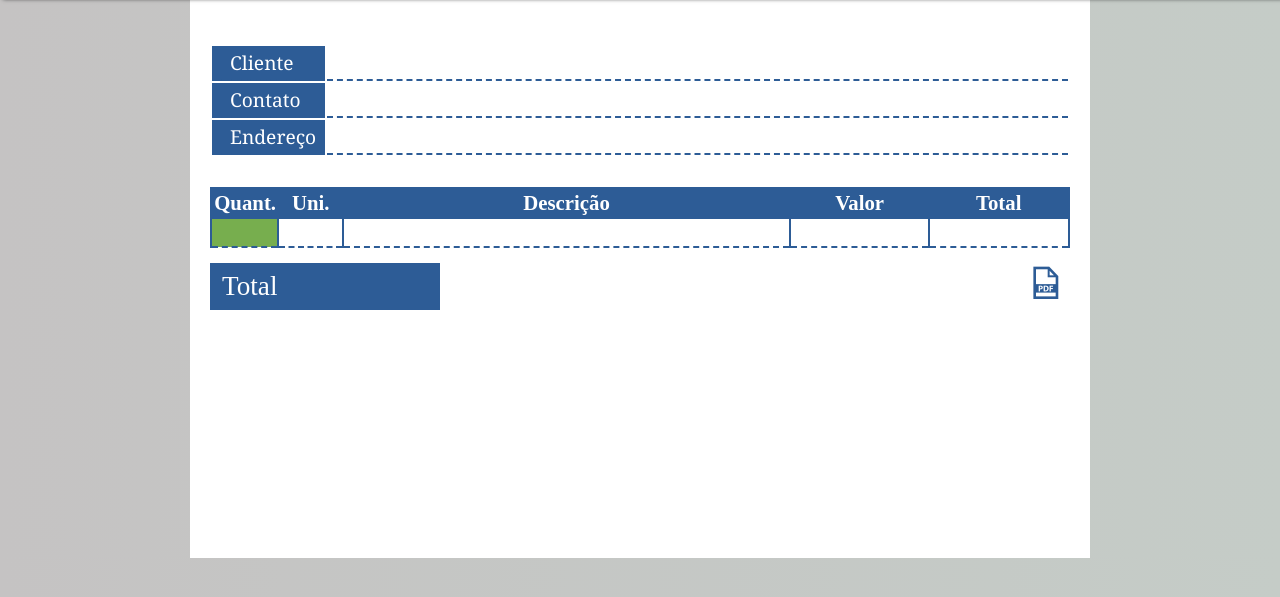
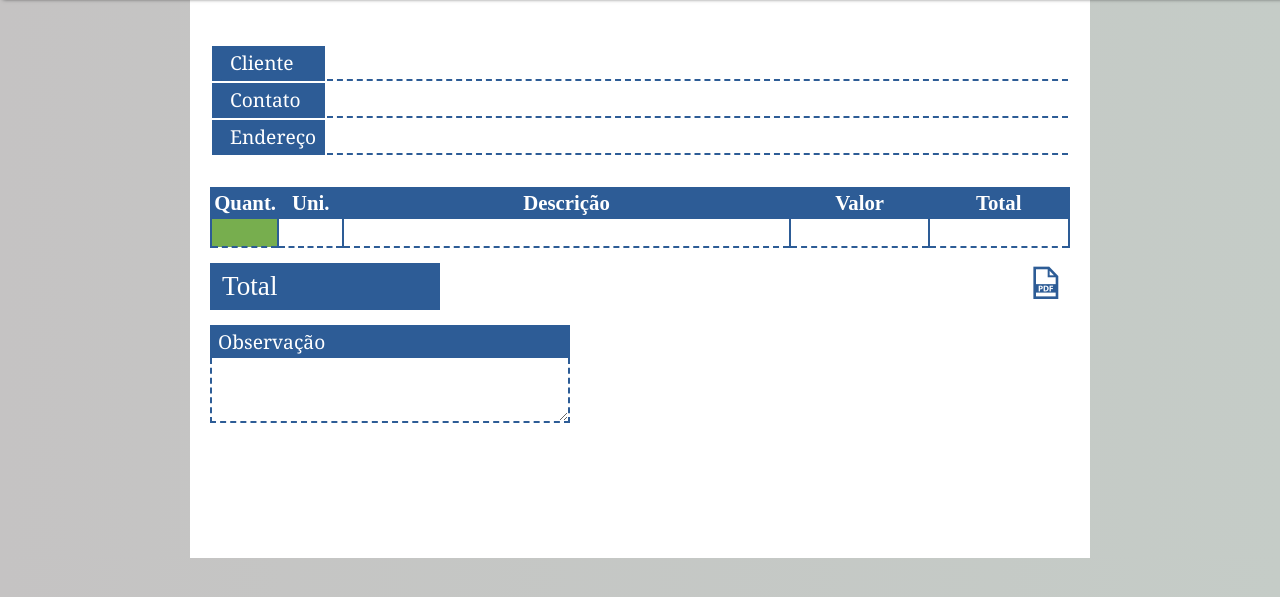
Before and after one commit to sosmarcos/Ordenador, a PHP site: page / in a window 1280 px wide, after a click that opens the changed part. Shown: the part 71-668 px from the top of the page. Run offline with PHP 8.4, Linux system fonts and the light colour scheme; some web fonts are replaced.

Commit message:
Style 0.9.5

```diff
--- a/index.html
+++ b/index.html
@@ -58,7 +58,7 @@
 
         <!--<========================================|Seção de Orçamento|==========================================================>-->
         <section id="orçamento" style="margin-top: 25px;">
-            <table>
+            <table style="margin-bottom: 30px;">
                 <tr>
                     <td class="cliente"><label for="nome">Cliente</label></td>
                     <td style="width: 90%;"><input type="text" id="nome" class="cliente"></td>
@@ -72,6 +72,11 @@
                     <td style="width: 90%;"><input type="text" id="endereço" class="cliente"></td>
                 </tr>
             </table>
+            <select name="pagamento" id="pagamento" style="display: none;">
+                <option value="pix">Pix</option>
+                <option value="debito">Débito</option>
+                <option value="credito">Crédito</option>
+            </select>
             <table id="grade_de_entrada">
                 <tbody>
                     <tr id="legenda_do_orçamento">
@@ -100,7 +105,11 @@
                     </tr>
                 </tbody>
             </table>
-            <label id="total_total">Total</label><input type="button" value="U" id="carimbo" onclick="printPdf()" style="font-family: 'tipos';">
+            <label id="total_total">Total</label>
+            <label id="etiqueda_parcela" style="display: none;">Parcelas</label>
+            <input type="button" value="U" id="carimbo" onclick="printPdf()" style="font-family: 'tipos';">
+            <label for="observaçao" class="cliente" style="display: block; width: 40%; margin-top: 15px;">Observação</label>
+            <textarea name="observaçao" id="observaçao" cols="30" rows="10" style="display: block; margin-top: 0px;"></textarea>
         </section>
 
         <!--<==========================================|Seção dos Plantas|==========================================================>-->
--- a/script.js
+++ b/script.js
@@ -66,10 +66,11 @@ class Comanda {
 }
 
 class Cliente {
-    constructor(nome='', contato='', endereço='') {
+    constructor(nome='', contato='', endereço='', observaçao='') {
         this.nome = nome
         this.contato = contato
         this.endereço = endereço
+        this.observaçao = observaçao
     }
 }
 
@@ -2141,6 +2142,8 @@ function inputToLabel() {
 }
 
 function orçamento(index, ediçao=null) {
+    var formaDePagamento = window.document.getElementById('pagamento')
+
     if (ediçao) {
         let corretor = window.document.getElementById(`${ediçao}_orçamento_edit_${index}`)
 
@@ -2219,6 +2222,7 @@ function orçamento(index, ediçao=null) {
                 comanda.registro.push(new registroDeComanda(quantidade.value, grandeza.value, descrição.value, valorUnitario.value))
                 comanda.valor += parseFloat(comanda.registro[index].total)
                 window.document.getElementById('total_total').innerText = `Total: R$ ${(comanda.valor.toFixed(2)).replace('.', ',')}`
+                if (formaDePagamento.value == 'credito') {document.getElementById('etiqueda_parcela').style.display = 'inline'}
             }
         }
 
@@ -2313,6 +2317,7 @@ function ediçaoDeTabela(index, ediçao) {
 }
 
 function printPdf() {
+    console.log(`${window.document.getElementById('observaçao').value}`)
     var cliente = new Cliente(
         window.document.getElementById('nome').value,
         window.document.getElementById('contato').value,
@@ -2331,6 +2336,14 @@ function printPdf() {
             </tr>`
     }
 
+    let ob
+    if (window.document.getElementById('observaçao').value == '') {
+        ob = `<p class="observaçao" style="border-bottom: 2px dashed #9e9c9c;"></p>`
+    } else {
+        ob = `<h2>Observação</h2><p class="observaçao" style="border: 2px dashed #9e9c9c;">${window.document.getElementById('observaçao').value}</p>`
+    }
+
+
     const rascunho = `<!DOCTYPE html>
     <html lang="pt-br">
     <head>
@@ -2372,9 +2385,11 @@ function printPdf() {
             h2 {
                 color: black;
                 font-family: 'Times New Roman', Times, serif;
-                font-style: normal; font-weight: bold;
+                font-style: normal;
+                font-weight: bold;
                 text-decoration: none;
-                font-size: 1.5em;
+                font-size: 1.3em;
+                margin-left: 30px;
             }
 
             table {
@@ -2391,9 +2406,15 @@ function printPdf() {
 
             .cliente {
                 font-family: Georgia, 'Times New Roman', Times, serif;
-                padding: 20px;
-                margin: 20px;
-                border-bottom: 2px dashed #9e9c9c;
+                padding: 20px 20px 10px 20px;
+                margin-left: 20px;
+            }
+
+            .observaçao {
+                font-family: Georgia, 'Times New Roman', Times, serif;
+                padding: 10px 20px 10px 20px;
+                margin: 0px 20px;
+                white-space: pre-line;
             }
 
             .total {
@@ -2454,6 +2475,7 @@ function printPdf() {
             <p class="cabeçalio">Contato: (13) 97408-6628</p>
         </header>
         <p class="cliente">Cliente: ${cliente.nome}<br>Contato: ${cliente.contato}<br>Endereço: ${cliente.endereço}<br></p>
+        ${ob}
         <table id="orçamento">
             <tr id="legenda_do_orçamento">
                 <th id="label_quantidade" class="orçamento">Quant.</th>
--- a/style.css
+++ b/style.css
@@ -593,8 +601,9 @@ table input:focus {
     color: white;
 }
 
-table input::selection {
-    color: rgb(20, 64, 147);
+table input::selection, #observaçao::selection {
+    color: #ffffff;
+    text-shadow: 2px 1px 3px black;
     background: transparent;
   }
 
@@ -639,7 +661,7 @@ input#carimbo:hover {
     transition-duration: 0.5s;
 }
 
-td.cliente {
+td.cliente, label.cliente {
     background-color: #2d5c96;
     color: white;
     font-family: georgia;
@@ -657,3 +679,38 @@ input.cliente {
 input.cliente:focus {
     background-image: linear-gradient(90deg, #77ae4e, #77ae4e);
 }
+
+#observaçao {
+    border-width: 0px 2px 2px 2px;
+    border-style: dashed;
+    border-color:  rgb(45, 92, 150);
+    font-size: 1.2em;
+    font-family: syne;
+    width: 39.3%;
+    height: 45px;
+    outline: none;
+    resize: vertical;
+    padding: 9px;
+}
+
+#observaçao:focus {
+    background-image: linear-gradient(90deg, #77ae4e, #77ae4e);
+    border-color: #365122;
+    color: white;
+}
+
+select {
+    background-color: #2d5c96;
+    border: none;
+    font: 1.4em bold georgia;
+    color: white;
+    outline: none;
+}
+
+option {
+    background-color: #77ae4e;
+    border: none;
+    font: 1.2em bold georgia;
+    color: white;
+    text-shadow: 2px 1px 1px #000000ea;
+}
```
Also changed, not shown: other parts of style.css (+26 -5 lines).
